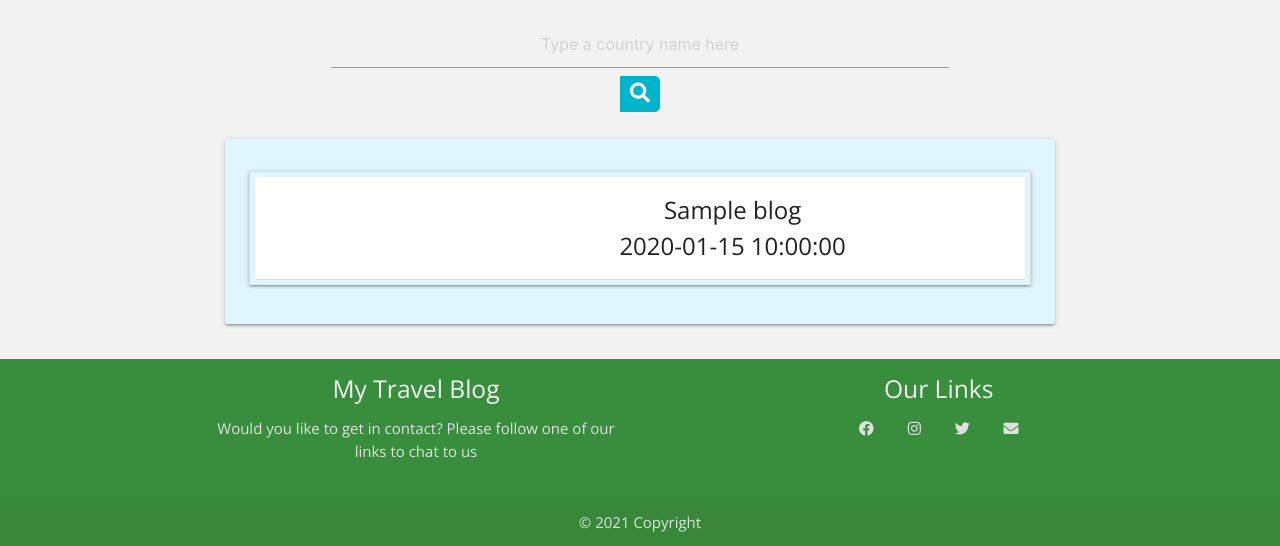
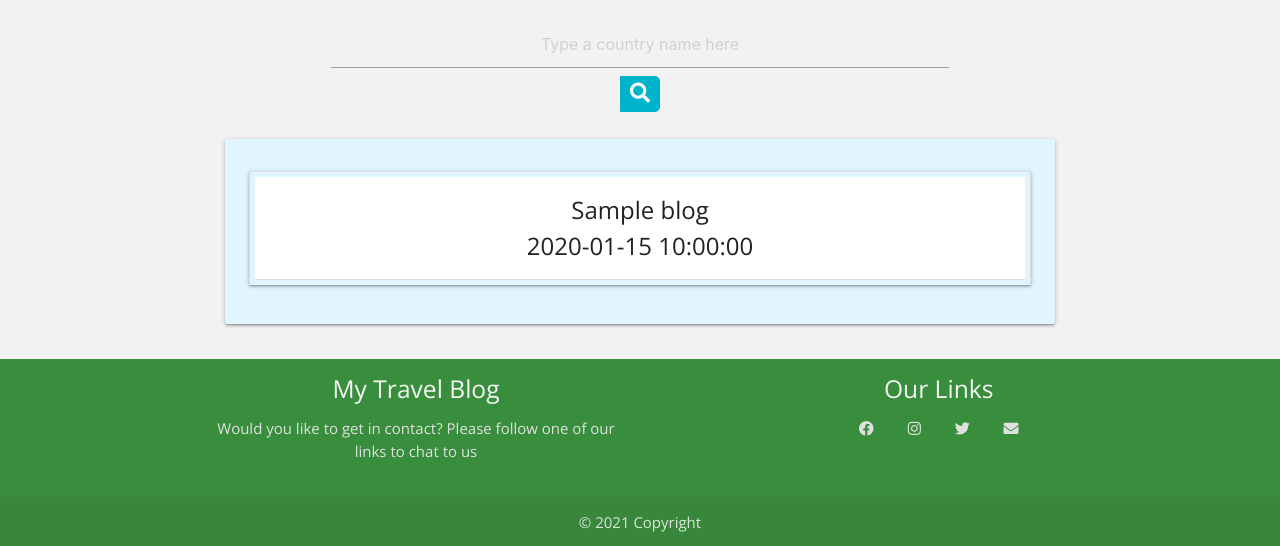
Before and after one commit to natashacmyers/travel-blog, a Flask app: page /all_blogs in a window 1280 px wide. Shown: the part 168-714 px from the top of the page. Run offline with Flask 2, Linux system fonts and the light colour scheme; grey boxes marked "Sample" are stand-in pictures; a database or web service that is not in the repository returns one stand-in record (values such as "Sample title"); some libraries are stand-ins or nearby versions.

Commit message:
Minor amendments to css

```diff
--- a/static/css/style.css
+++ b/static/css/style.css
@@ -79,6 +79,7 @@ nav ul li a {
 
 /*------------ Blogs ---------------*/
 
+
 body {
     height: 100%;
 }
@@ -116,6 +117,10 @@ body {
 
 .blog-font-size {
     font-size: larger;
+}
+
+.edit-delete-button {
+    display: inline-block;
 }
 
 /*----------- Search bar CSS -------------*/
--- a/templates/all_blogs.html
+++ b/templates/all_blogs.html
@@ -23,8 +23,13 @@
                     {% for blog in blogs %}
                     <li class="list-padding">
                         <div class="collapsible-header ">
+
+
+
+
+
                             {% if session.username == blog.username %}
-                            <div class="col hide-on-small-only l3">
+                            <div class="col s12 hide-on-small-only">
                                 <a href="{{ url_for('edit_blog', blog_id=blog._id) }}"
                                     class="btn-margin btn-small light-blue lighten-1">Edit</a><br>
                                 <a href="{{ url_for('delete_blog', blog_id=blog._id) }}"
@@ -37,7 +42,7 @@
                                     class="btn-margin btn-small red accent-4">Delete</a>
                             </div>
                             {% endif %}
-                            <div class="col hide-on-small-only l9 blogname">
+                                 <div class="col hide-on-small-only s12 blogname">
                                 <strong>{{ blog.blog_name }}</strong> <br> {{ blog.blog_date }}
                             </div>
                             <div class="col hide-on-med-and-up s12 blognamesmall">
```
